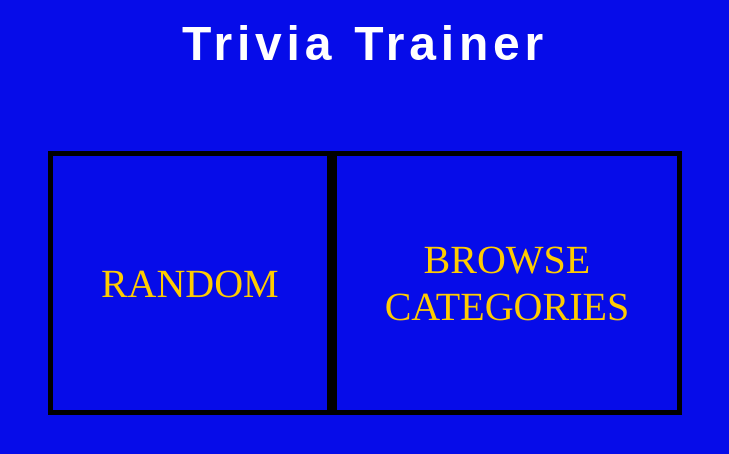
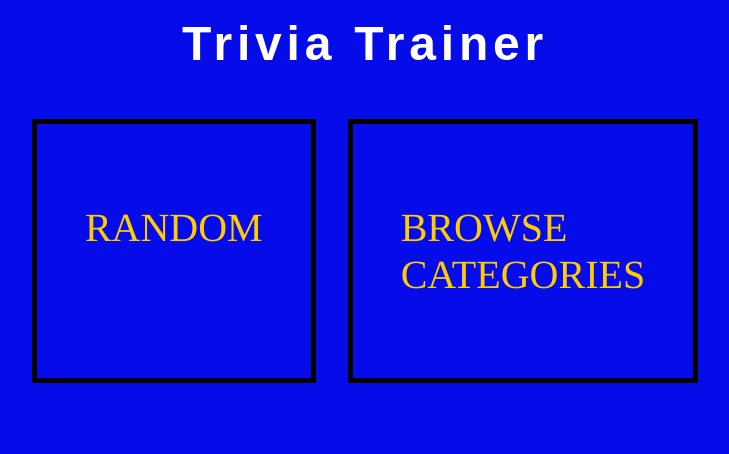
Before and after one commit to tylerspear/trivia_trainer, a plain HTML site: page index.html in a window 1280 px wide. Shown: the whole page, without its empty margins (275-1004 px from the left). Drawn offline with Linux system fonts and the light colour scheme; a web font is replaced by a local one.

Commit message:
added new page for random question functions

```diff
--- a/css/style.css
+++ b/css/style.css
@@ -17,6 +17,7 @@
 body {
     background-color: var(--blue);
 }
+
 .header {
     text-align: center;
     margin: 1rem 0;
@@ -42,10 +43,12 @@ body {
     font-family: var(--body);
     text-transform: uppercase;
     border: 5px solid #000;
+    margin: 0 1rem;
+    text-decoration: none;
 }
 
 #game-selector {
-    margin-top: 5rem;
+    margin-top: 3rem;
 }
 
 #random-container {
--- a/index.html
+++ b/index.html
@@ -14,8 +14,8 @@
 <body>
     <h1 class="header">Trivia Trainer</h1>
     <section id="game-selector" class="container">
-        <button id="random-selector" class="btn-box">Random</button>
-        <button id="random-selector" class="btn-box">Browse Categories</button>
+        <a href="random.html" id="random-selector" class="btn-box">Random</a>
+        <a href="#" id="category-selector" class="btn-box">Browse Categories</a>
     </section>
 
     <section id="random-container">
```
Also changed, not shown: random.html (added, +13 -0 lines).
